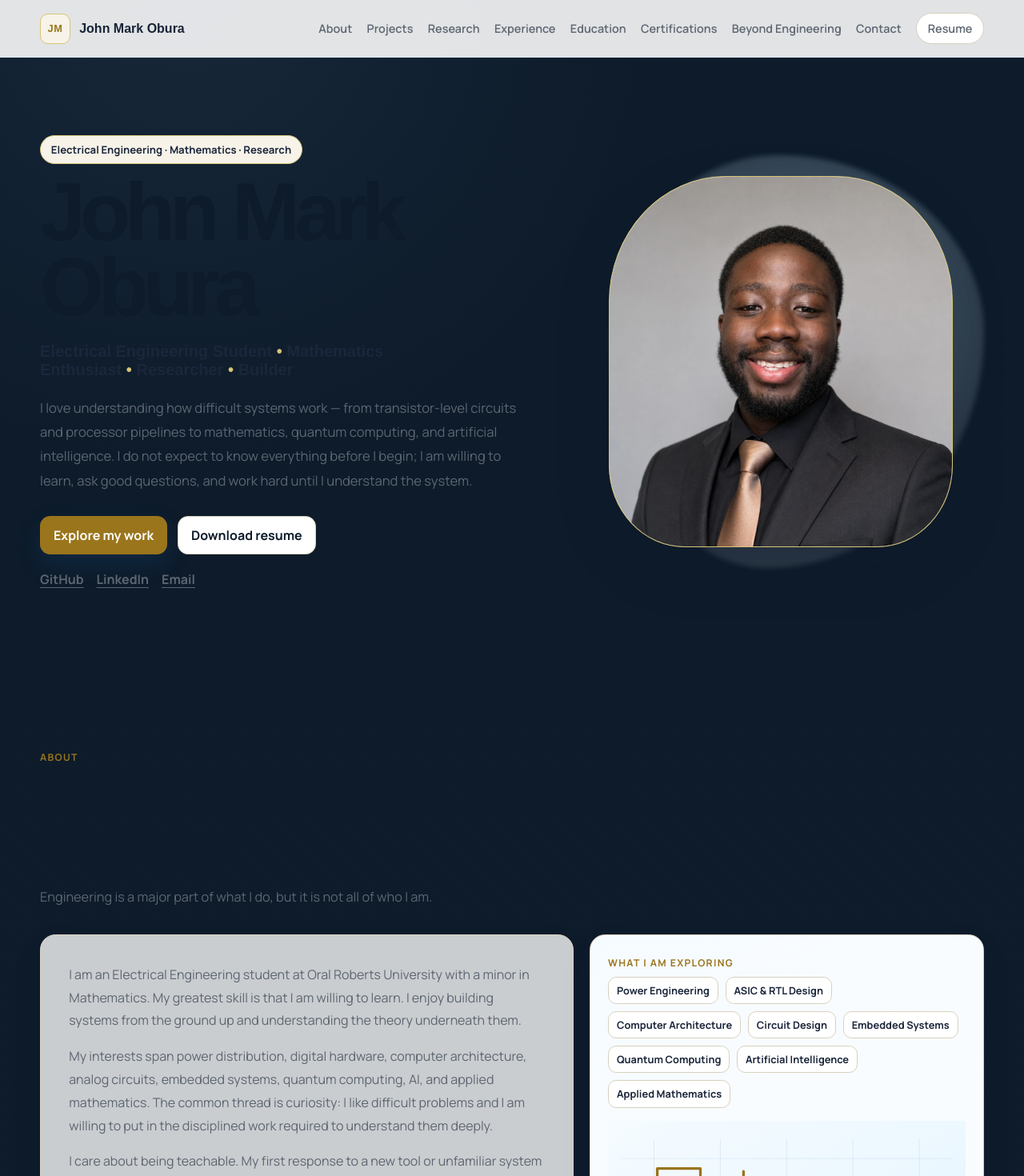
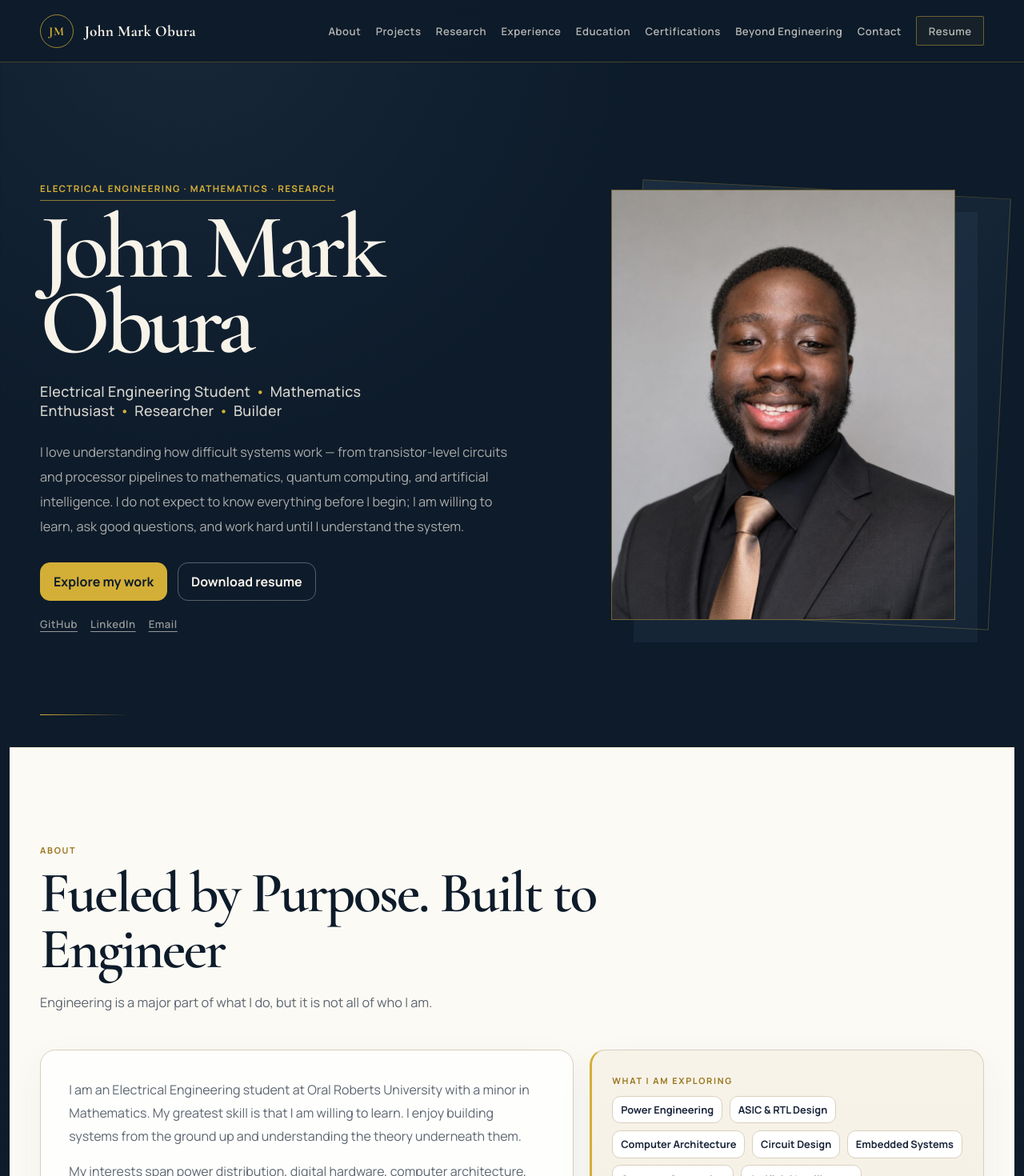
Before and after one commit to johnmarkobura/portfolio, a React (Vite) app: page / in a window 1280 px wide. Shown: the top 1470 px of the page at 80% size. Built offline with nearby package versions, Linux system fonts and the light colour scheme.

Commit message:
Redesign portfolio with editorial navy-gold presentation

```diff
--- a/src/styles/App.module.css
+++ b/src/styles/App.module.css
@@ -11,55 +11,47 @@
 .siteHeader {
   position: sticky;
   top: 0;
-
   z-index: 100;
 
   display: flex;
   align-items: center;
   justify-content: space-between;
 
-  min-height: 72px;
+  min-height: 78px;
 
   padding:
     0
     max(
       1rem,
-      calc(
-        (100vw - 1180px) / 2
-      )
+      calc((100vw - 1180px) / 2)
     );
 
   border-bottom:
     1px solid
-    rgba(
-      216,
-      232,
-      244,
-      0.85
-    );
-
-  background:
-    rgba(
-      255,
-      255,
-      255,
-      0.88
-    );
+    rgba(212, 175, 55, 0.28);
+
+  background:
+    rgba(13, 27, 42, 0.94);
+
+  color: var(--ivory-100);
 
   backdrop-filter:
-    blur(16px);
+    blur(14px);
 }
 
 .brand {
   display: inline-flex;
   align-items: center;
-  gap: 0.7rem;
+  gap: 0.85rem;
 
   font-family:
-    'Space Grotesk',
-    sans-serif;
-
+    'Cormorant Garamond',
+    Georgia,
+    serif;
+
+  font-size: 1.2rem;
   font-weight: 700;
+  letter-spacing: 0.015em;
 
   text-decoration: none;
 }
@@ -68,23 +60,29 @@
   display: grid;
   place-items: center;
 
-  width: 38px;
-  height: 38px;
-
-  border:
-    1px solid
-    var(--blue-300);
-
-  border-radius: 10px;
-
-  background:
-    var(--blue-075);
-
-  color:
-    var(--blue-700);
-
-  font-size: 0.8rem;
-  letter-spacing: 0.04em;
+  width: 42px;
+  height: 42px;
+
+  border:
+    1px solid
+    rgba(212, 175, 55, 0.72);
+
+  border-radius: 50%;
+
+  background:
+    transparent;
+
+  color:
+    var(--gold-500);
+
+  font-family:
+    'Cormorant Garamond',
+    Georgia,
+    serif;
+
+  font-size: 0.95rem;
+  font-weight: 700;
+  letter-spacing: 0.06em;
 }
 
 .nav {
@@ -94,32 +92,34 @@
 }
 
 .nav a {
-  color: var(--muted);
+  color:
+    rgba(247, 243, 233, 0.72);
 
   text-decoration: none;
 
-  font-size: 0.9rem;
+  font-size: 0.82rem;
   font-weight: 600;
+  letter-spacing: 0.04em;
 }
 
 .nav a:hover {
   color:
-    var(--blue-700);
+    var(--gold-500);
 }
 
 .navResume {
   padding:
     0.55rem
-    0.85rem;
-
-  border:
-    1px solid
-    var(--line);
-
-  border-radius:
-    999px;
-
-  background: white;
+    0.9rem;
+
+  border:
+    1px solid
+    rgba(212, 175, 55, 0.46);
+
+  border-radius: 2px;
+
+  background:
+    rgba(212, 175, 55, 0.05);
 }
 
 .menuButton {
@@ -137,118 +137,135 @@
 }
 
 .hero {
+  position: relative;
+
   min-height:
-    calc(
-      100vh - 72px
-    );
+    calc(100vh - 78px);
 
   display: grid;
 
   grid-template-columns:
-    1.08fr
-    0.92fr;
+    minmax(0, 1.08fr)
+    minmax(320px, 0.92fr);
 
   gap:
-    clamp(
-      2rem,
-      6vw,
-      6rem
-    );
+    clamp(2.5rem, 7vw, 7rem);
 
   align-items: center;
 
-  padding: 5rem 0;
+  padding:
+    clamp(5rem, 10vw, 8rem)
+    0;
+
+  color:
+    var(--ivory-100);
+}
+
+.hero::after {
+  content: '';
+
+  position: absolute;
+  left: 0;
+  bottom: 2.5rem;
+
+  width: 110px;
+  height: 1px;
+
+  background:
+    linear-gradient(
+      90deg,
+      var(--gold-500),
+      transparent
+    );
 }
 
 .heroCopy h1 {
   margin:
-    0.8rem 0 0;
+    0.7rem 0 0;
 
   font-family:
-    'Space Grotesk',
-    sans-serif;
+    'Cormorant Garamond',
+    Georgia,
+    serif;
 
   font-size:
-    clamp(
-      3.2rem,
-      8vw,
-      7.3rem
-    );
-
-  line-height: 0.92;
+    clamp(4.2rem, 9vw, 8.6rem);
+
+  line-height: 0.82;
 
   letter-spacing:
-    -0.065em;
-
-  color:
-    var(--blue-950);
+    -0.055em;
+
+  font-weight: 600;
+
+  color:
+    var(--ivory-100);
 }
 
 .eyebrowPill {
   display: inline-flex;
 
   padding:
-    0.5rem
-    0.8rem;
-
-  border:
-    1px solid
-    var(--blue-300);
-
-  border-radius:
-    999px;
-
-  background:
-    var(--blue-075);
-
-  color:
-    var(--blue-800);
-
-  font-size: 0.82rem;
+    0 0 0.45rem;
+
+  border: 0;
+  border-bottom:
+    1px solid
+    rgba(212, 175, 55, 0.65);
+
+  border-radius: 0;
+
+  background:
+    transparent;
+
+  color:
+    var(--gold-500);
+
+  font-size: 0.72rem;
   font-weight: 700;
+  letter-spacing: 0.12em;
+  text-transform: uppercase;
 }
 
 .heroRoles {
   margin:
-    1.35rem 0 0;
-
-  color:
-    var(--blue-800);
+    1.6rem 0 0;
+
+  color:
+    rgba(247, 243, 233, 0.86);
 
   font-family:
-    'Space Grotesk',
+    'Manrope',
     sans-serif;
 
-  font-weight: 600;
+  font-weight: 500;
 
   font-size:
-    clamp(
-      1rem,
-      2vw,
-      1.25rem
-    );
+    clamp(0.95rem, 1.8vw, 1.12rem);
+
+  letter-spacing: 0.015em;
 }
 
 .heroRoles span {
   color:
-    var(--blue-300);
+    var(--gold-500);
 
   margin:
-    0 0.35rem;
+    0 0.38rem;
 }
 
 .heroLead {
-  max-width: 720px;
+  max-width: 680px;
 
   margin:
-    1.3rem 0 0;
-
-  color:
-    var(--muted);
-
-  line-height: 1.82;
-
-  font-size: 1.04rem;
+    1.55rem 0 0;
+
+  color:
+    rgba(247, 243, 233, 0.67);
+
+  line-height: 1.9;
+
+  font-size: 1.02rem;
 }
 
 .heroActions {
@@ -289,44 +306,39 @@
 
 .primaryButton {
   background:
-    var(--blue-700);
-
-  color: #fff;
-
-  box-shadow:
-    0 12px 30px
-    rgba(
-      23,
-      105,
-      170,
-      0.18
-    );
+    var(--gold-500);
+
+  color:
+    var(--navy-950);
+
+  box-shadow: none;
 }
 
 .primaryButton:hover {
   background:
-    var(--blue-800);
+    #e2c359;
 
   transform:
-    translateY(-1px);
+    translateY(-2px);
 }
 
 .secondaryButton {
   border-color:
-    var(--line);
-
-  background: #fff;
-
-  color:
-    var(--blue-950);
+    rgba(247, 243, 233, 0.32);
+
+  background:
+    transparent;
+
+  color:
+    var(--ivory-100);
 }
 
 .secondaryButton:hover {
   border-color:
-    var(--blue-300);
-
-  background:
-    var(--blue-075);
+    var(--gold-500);
+
+  background:
+    rgba(212, 175, 55, 0.06);
 }
 
 .mutedButton {
@@ -343,9 +355,12 @@
 
 .socialRow a {
   color:
-    var(--muted);
-
-  font-weight: 700;
+    rgba(247, 243, 233, 0.58);
+
+  font-size: 0.82rem;
+  font-weight: 600;
+
+  letter-spacing: 0.04em;
 
   text-decoration-thickness:
     1px;
@@ -356,7 +371,7 @@
 
 .socialRow a:hover {
   color:
-    var(--blue-700);
+    var(--gold-500);
 }
 
 .heroVisual {
@@ -374,33 +389,21 @@
   position: absolute;
 
   inset:
-    7% 0 7% 8%;
-
-  border-radius:
-    45% 55% 58% 42%
-    /
-    45% 43% 57% 55%;
-
-  background:
-    radial-gradient(
-      circle at 50% 40%,
-      rgba(
-        169,
-        223,
-        255,
-        0.5
-      ),
-      rgba(
-        244,
-        250,
-        255,
-        0.12
-      )
-      65%
-    );
-
-  filter:
-    blur(3px);
+    5% -4% 5% 12%;
+
+  border:
+    1px solid
+    rgba(212, 175, 55, 0.26);
+
+  background:
+    linear-gradient(
+      135deg,
+      rgba(65, 90, 119, 0.28),
+      rgba(13, 27, 42, 0.05)
+    );
+
+  transform:
+    rotate(3deg);
 }
 
 .photoFrame {
@@ -408,29 +411,25 @@
   z-index: 2;
 
   width:
-    min(
-      430px,
-      88vw
-    );
+    min(430px, 88vw);
 
   aspect-ratio:
-    1 / 1.08;
+    4 / 5;
 
   overflow: hidden;
 
   border:
     1px solid
-    var(--blue-300);
-
-  border-radius:
-    34% 34%
-    22% 22%;
-
-  background:
-    var(--blue-075);
+    rgba(212, 175, 55, 0.46);
+
+  border-radius: 0;
+
+  background:
+    var(--navy-850);
 
   box-shadow:
-    var(--shadow);
+    28px 28px 0
+    rgba(65, 90, 119, 0.16);
 }
 
 .photoFrame img {
@@ -493,33 +492,40 @@
 
 .section {
   padding:
-    clamp(
-      4rem,
-      8vw,
-      7.5rem
-    )
-    0;
+    clamp(5rem, 9vw, 8.5rem)
+    clamp(1.25rem, 3vw, 3rem);
+
+  margin:
+    0
+    calc(-1 * clamp(1.25rem, 3vw, 3rem));
+
+  background:
+    var(--paper);
+
+  border-top:
+    1px solid
+    rgba(212, 175, 55, 0.18);
 }
 
 .sectionHeading {
-  max-width: 780px;
-
-  margin-bottom: 2rem;
+  max-width: 820px;
+
+  margin-bottom: 2.8rem;
 }
 
 .kicker {
   display: inline-block;
 
-  margin-bottom: 0.55rem;
-
-  color:
-    var(--blue-700);
-
-  font-size: 0.76rem;
+  margin-bottom: 0.72rem;
+
+  color:
+    var(--gold-700);
+
+  font-size: 0.68rem;
   font-weight: 800;
 
   letter-spacing:
-    0.11em;
+    0.16em;
 
   text-transform:
     uppercase;
@@ -529,23 +535,22 @@
   margin: 0;
 
   font-family:
-    'Space Grotesk',
-    sans-serif;
-
-  color:
-    var(--blue-950);
+    'Cormorant Garamond',
+    Georgia,
+    serif;
+
+  color:
+    var(--navy-950);
 
   font-size:
-    clamp(
-      2rem,
-      4.8vw,
-      4rem
-    );
-
-  line-height: 1.03;
+    clamp(2.8rem, 5.6vw, 5.2rem);
+
+  font-weight: 600;
+
+  line-height: 0.98;
 
   letter-spacing:
-    -0.045em;
+    -0.035em;
 }
 
 .sectionHeading p {
@@ -623,16 +628,20 @@
 }
 
 .interestPanel {
-  padding: 1.4rem;
+  padding: 1.6rem;
 
   overflow: hidden;
 
   background:
     linear-gradient(
-      145deg,
-      #f6fbff,
-      #fff
-    );
+      180deg,
+      #f7f3e9,
+      #efe7d2
+    );
+
+  border-left:
+    3px solid
+    var(--gold-500);
 }
 
 .interestCloud {
@@ -692,13 +701,11 @@
   grid-template-columns:
     repeat(
       3,
-      minmax(
-        0,
-        1fr
-      )
-    );
-
-  gap: 1rem;
+      minmax(0, 1fr)
+    );
+
+  gap:
+    1.35rem;
 }
 
 .projectCard {
@@ -711,40 +718,34 @@
 
   border:
     1px solid
-    var(--line);
-
-  border-radius:
-    1.2rem;
-
-  background: #fff;
-
-  box-shadow:
-    0 12px 40px
-    rgba(
-      17,
-      79,
-      123,
-      0.05
-    );
+    #d6cfbe;
+
+  border-radius: 0;
+
+  background:
+    var(--paper);
+
+  box-shadow: none;
 
   transition:
     transform
     0.18s ease,
+    border-color
+    0.18s ease,
     box-shadow
-    0.18s ease,
-    border-color
     0.18s ease;
 }
 
 .projectCard:hover {
   transform:
-    translateY(-4px);
+    translateY(-3px);
 
   border-color:
-    var(--blue-300);
+    rgba(154, 117, 28, 0.7);
 
   box-shadow:
-    var(--shadow);
+    0 18px 34px
+    rgba(13, 27, 42, 0.10);
 }
 
 .featuredCard {
@@ -766,20 +767,23 @@
 
 .projectCard h3 {
   margin:
-    0 0 0.65rem;
+    0 0 0.7rem;
 
   font-family:
-    'Space Grotesk',
-    sans-serif;
-
-  color:
-    var(--blue-950);
-
-  font-size: 1.2rem;
+    'Cormorant Garamond',
+    Georgia,
+    serif;
+
+  color:
+    var(--navy-950);
+
+  font-size: 1.5rem;
+  line-height: 1.05;
+  font-weight: 700;
 }
 
 .featuredCard h3 {
-  font-size: 1.45rem;
+  font-size: 1.9rem;
 }
 
 .projectCard p {
@@ -845,14 +849,19 @@
 
 .textButton {
   border: 0;
-  padding: 0;
+  padding: 0 0 0.25rem;
+
+  border-bottom:
+    1px solid
+    rgba(154, 117, 28, 0.44);
 
   background: none;
 
   color:
-    var(--blue-700);
+    var(--navy-950);
 
   font-weight: 800;
+  letter-spacing: 0.01em;
 
   cursor: pointer;
 }
@@ -904,25 +913,26 @@
 }
 
 .filters button {
-  min-height: 38px;
+  min-height: 36px;
 
   padding:
-    0.5rem
+    0.48rem
     0.7rem;
 
   border:
     1px solid
-    var(--line);
+    #d8d0bd;
 
   border-radius:
-    999px;
-
-  background: #fff;
+    2px;
+
+  background:
+    transparent;
 
   color:
     var(--muted);
 
-  font-size: 0.78rem;
+  font-size: 0.75rem;
   font-weight: 700;
 
   cursor: pointer;
@@ -983,10 +993,10 @@
   right: 9%;
   top: 50%;
 
-  height: 2px;
-
-  background:
-    var(--blue-300);
+  height: 1px;
+
+  background:
+    rgba(212, 175, 55, 0.46);
 }
 
 .pipelinePulse {
@@ -995,26 +1005,19 @@
   left: 9%;
 
   top:
-    calc(
-      50% - 5px
-    );
-
-  width: 12px;
-  height: 12px;
+    calc(50% - 5px);
+
+  width: 10px;
+  height: 10px;
 
   border-radius: 50%;
 
   background:
-    var(--blue-700);
+    var(--gold-500);
 
   box-shadow:
-    0 0 0 8px
-    rgba(
-      73,
-      168,
-      232,
-      0.18
-    );
+    0 0 0 7px
+    rgba(212, 175, 55, 0.10);
 
   animation:
     pipeline-travel
@@ -1036,36 +1039,24 @@
 
   border:
     1px solid
-    var(--blue-300);
-
-  border-radius: 12px;
-
-  background:
-    rgba(
-      255,
-      255,
-      255,
-      0.95
-    );
-
-  color:
-    var(--blue-800);
+    rgba(212, 175, 55, 0.34);
+
+  border-radius: 2px;
+
+  background:
+    rgba(247, 243, 233, 0.04);
+
+  color:
+    var(--ivory-100);
 
   font-family:
-    'Space Grotesk',
+    'Manrope',
     sans-serif;
 
-  font-size: 0.76rem;
+  font-size: 0.72rem;
   font-weight: 800;
 
-  box-shadow:
-    0 8px 25px
-    rgba(
-      23,
-      105,
-      170,
-      0.08
-    );
+  box-shadow: none;
 }
 
 .projectCard:hover
@@ -1107,12 +1098,7 @@
 
 .gridLine {
   stroke:
-    rgba(
-      23,
-      105,
-      170,
-      0.11
-    );
+    rgba(247, 243, 233, 0.08);
 
   stroke-width: 1;
 }
@@ -1121,9 +1107,9 @@
   fill: none;
 
   stroke:
-    var(--blue-700);
-
-  stroke-width: 4;
+    var(--gold-500);
+
+  stroke-width: 3;
 
   stroke-linecap:
     round;
@@ -1294,33 +1280,24 @@
 
   border:
     1px solid
-    rgba(
-      169,
-      223,
-      255,
-      0.9
-    );
-
-  border-radius: 1rem;
-
-  background:
-    rgba(
-      255,
-      255,
-      255,
-      0.72
-    );
-
-  color:
-    var(--blue-700);
+    rgba(212, 175, 55, 0.30);
+
+  border-radius: 2px;
+
+  background:
+    rgba(247, 243, 233, 0.035);
+
+  color:
+    var(--ivory-100);
 
   font-family:
-    'Space Grotesk',
-    sans-serif;
+    'Cormorant Garamond',
+    Georgia,
+    serif;
 
   font-weight: 700;
 
-  font-size: 1.25rem;
+  font-size: 1.35rem;
 }
 
 .researchSection {
@@ -1352,16 +1329,15 @@
 .researchVisual {
   border:
     1px solid
-    var(--line);
-
-  border-radius:
-    50% 42%
-    46% 40%;
+    rgba(212, 175, 55, 0.38);
+
+  border-radius: 0;
 
   overflow: hidden;
 
   box-shadow:
-    var(--shadow);
+    22px 22px 0
+    rgba(65, 90, 119, 0.10);
 }
 
 .timeline {
@@ -2237,15 +2213,26 @@
 .projectDialogInner {
   position: relative;
 
-  max-height: 92vh;
-  overflow-y: auto;
-
-  padding:
-    clamp(
-      24px,
-      4vw,
-      52px
-    );
+  width:
+    min(980px, calc(100vw - 2rem));
+
+  max-height:
+    min(92vh, 960px);
+
+  overflow: auto;
+
+  border:
+    1px solid
+    rgba(212, 175, 55, 0.36);
+
+  border-radius: 0;
+
+  background:
+    var(--paper);
+
+  box-shadow:
+    0 30px 90px
+    rgba(13, 27, 42, 0.38);
 }
 
 .projectDialogClose {
```
